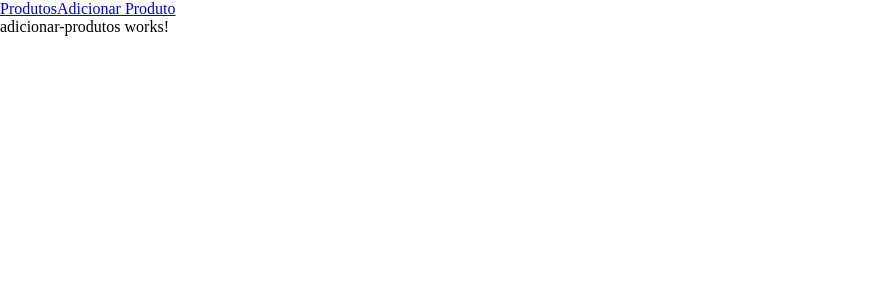
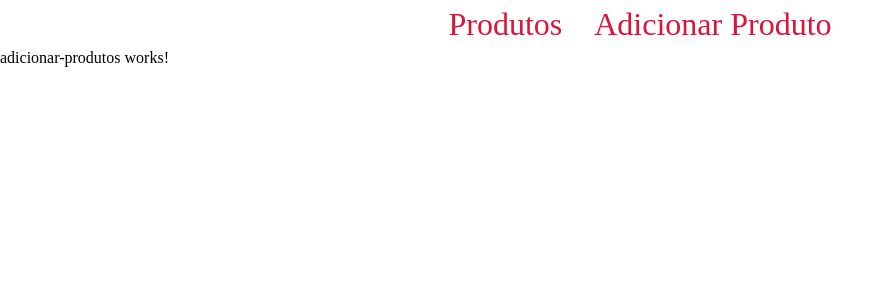
Before and after one commit to jorgenettodev/loja-virtual-fronted, an Angular app in the folder app/: page /adicionar-produto in a window 1280 px wide. Shown: the top 300 px of the page, without its empty margins (0-894 px from the left). Built offline with nearby package versions, Linux system fonts and the light colour scheme.

Commit message:
Cria a classe ProdutoService e exibe os produtos ao carregar a pagina.

```diff
--- a/app/src/app/components/shared/navbar/navbar.component.css
+++ b/app/src/app/components/shared/navbar/navbar.component.css
@@ -0,0 +1,17 @@
+.menu {
+  width: 100%;
+  display: flex;
+  justify-content: center;
+  gap: 2rem;
+  padding: 6px;
+}
+
+.menu a {
+  font-size: 32px;
+  color: crimson;
+  transition: .5s;
+}
+
+.menu a:hover {
+  font-size: 33px;
+}
--- a/app/src/app/components/views/produtos/listagem-produtos/listagem-produtos.component.css
+++ b/app/src/app/components/views/produtos/listagem-produtos/listagem-produtos.component.css
@@ -0,0 +1,3 @@
+.produto__imagem {
+  max-width: 350px;
+}
--- a/app/src/app/components/views/produtos/listagem-produtos/listagem-produtos.component.html
+++ b/app/src/app/components/views/produtos/listagem-produtos/listagem-produtos.component.html
@@ -1 +1,8 @@
-<p>listagem-produtos works!</p>
+<div class="produtos">
+  @for (produto of produtos; track $index ) {
+    <div class="produto">
+      <img [src]="produto.url_imagem" alt="imagem do produto" class="produto__imagem">
+      <h3>{{ produto.nome }}</h3>
+    </div>
+  }
+</div>
--- a/app/src/app/components/views/produtos/listagem-produtos/listagem-produtos.component.ts
+++ b/app/src/app/components/views/produtos/listagem-produtos/listagem-produtos.component.ts
@@ -1,10 +1,25 @@
-import { Component } from '@angular/core';
+import { Component, OnInit } from '@angular/core';
+import { ProdutoService } from '../../../../services/produto.service';
+import { Produto } from '../../../../models/produto';
 
 @Component({
   selector: 'app-listagem-produtos',
   templateUrl: './listagem-produtos.component.html',
   styleUrl: './listagem-produtos.component.css'
 })
-export class ListagemProdutosComponent {
+export class ListagemProdutosComponent implements OnInit {
+  public produtos!: Produto[];
 
+
+  constructor(private produtoService: ProdutoService) { }
+  ngOnInit(): void {
+    this.buscarProdutos();
+  }
+
+  public buscarProdutos(){
+    this.produtoService.getProdutos().subscribe(response => {
+      this.produtos = response;
+      console.log(this.produtos);
+    })
+  }
 }
--- /dev/null
+++ b/app/src/app/models/produto.ts
@@ -0,0 +1,18 @@
+export class Produto {
+  public id!: string;
+  public nome: string;
+  public descricao: string;
+  public preco: number;
+  public url_imagem: string;
+
+  constructor(nome: string,
+              descricao: string,
+              preco: number,
+              url_imagem: string,
+              test: string) {
+    this.nome = nome;
+    this.descricao = descricao;
+    this.preco = preco;
+    this.url_imagem = url_imagem;
+  }
+}
--- /dev/null
+++ b/app/src/app/services/produto.service.ts
@@ -0,0 +1,17 @@
+import { HttpClient } from '@angular/common/http';
+import { Injectable } from '@angular/core';
+import { Observable } from 'rxjs';
+import { Produto } from '../models/produto';
+
+@Injectable({
+  providedIn: 'root'
+})
+export class ProdutoService {
+  public baseUrl: string = "http://localhost:8080/produtos";
+
+  constructor(private http: HttpClient) {}
+
+  public getProdutos(): Observable<Produto[]> {
+    return this.http.get<Produto[]>(this.baseUrl);
+  }
+}
--- a/app/src/styles.css
+++ b/app/src/styles.css
@@ -2,4 +2,5 @@
   padding: 0;
   margin: 0;
   box-sizing: border-box;
+  text-decoration: none;
 }
```
Also changed, not shown: app/src/app/services/products.service.ts (deleted, +0 -21 lines).
